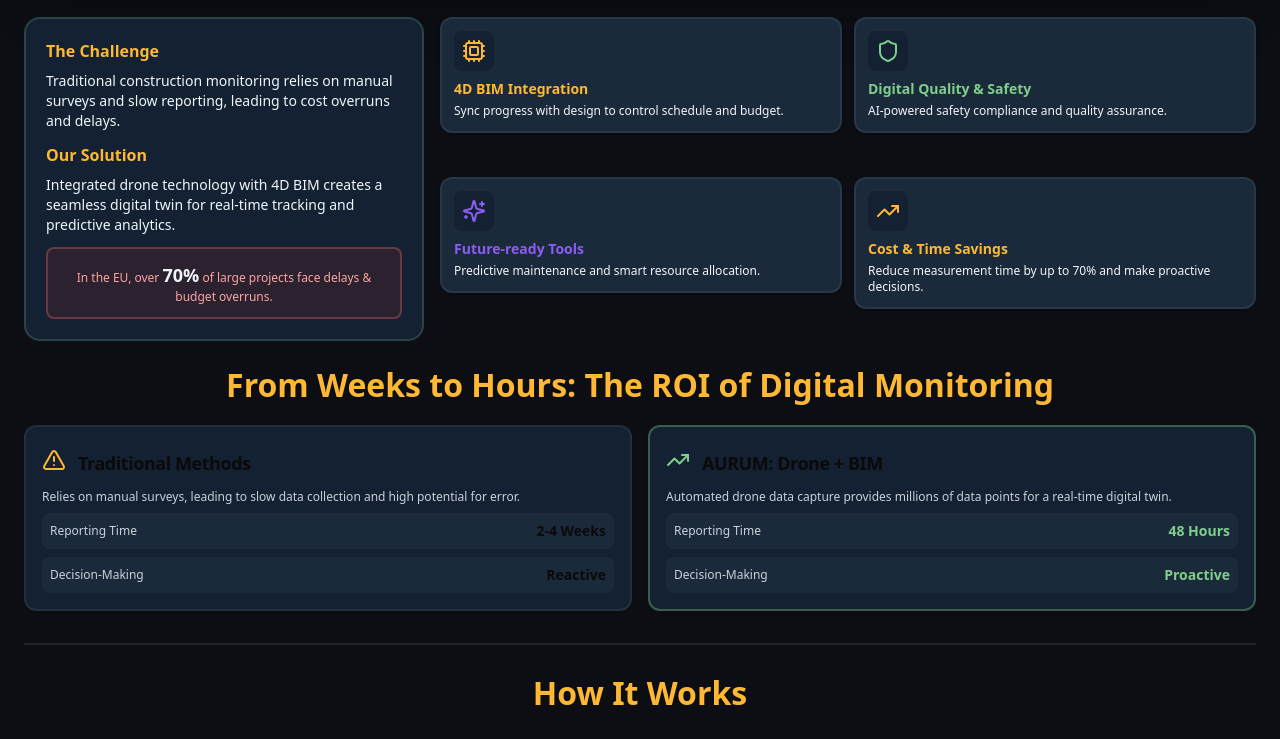
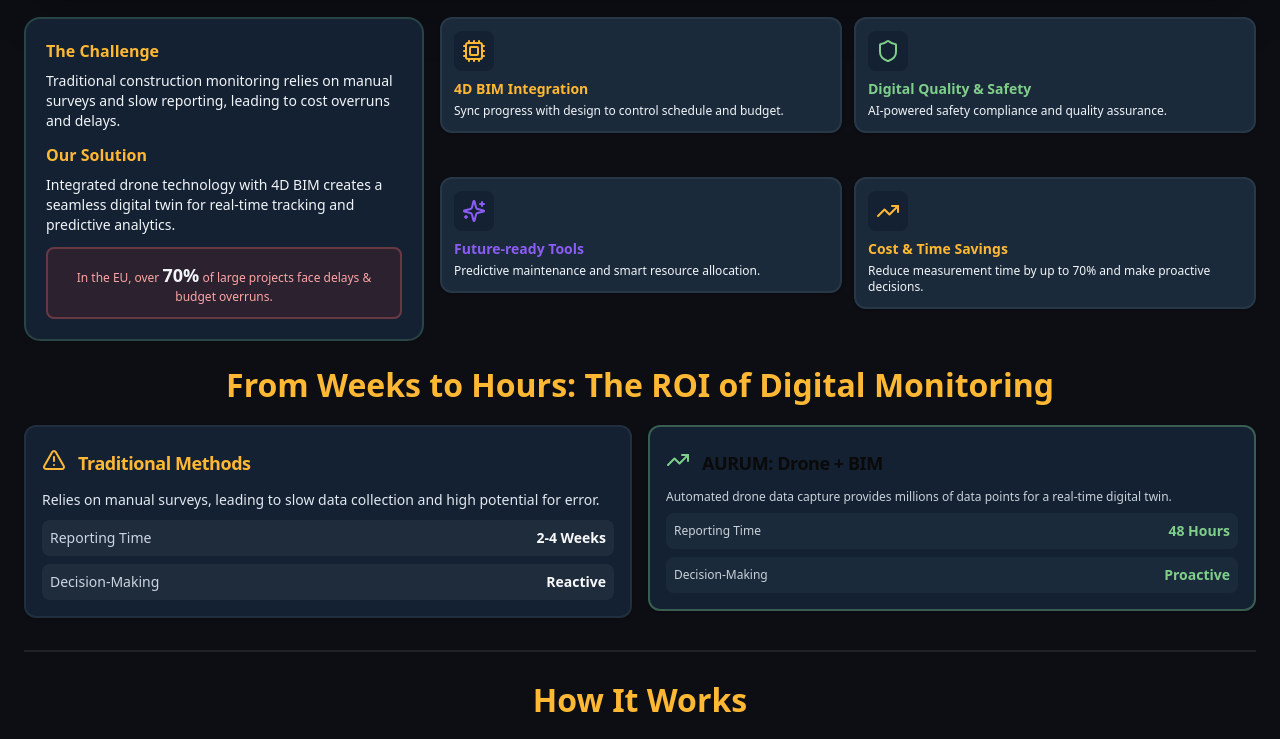
Before and after one commit to aurumbuildservers25/aurumbuildv2, a React (Vite) app: page /technology in a window 1280 px wide. Shown: the part 424-1163 px from the top of the page. Built offline with nearby package versions, Linux system fonts and the light colour scheme.

Commit message:
Update technology.jsx

```diff
--- a/src/pages/technology.jsx
+++ b/src/pages/technology.jsx
@@ -340,43 +340,76 @@ export default function Technology({ division = "industrial" }) {
 
               <div className="grid md:grid-cols-2 gap-4 mb-8">
                 {/* Traditional methods */}
+
        <motion.div>
   <Card
     className="border-2 p-4"
-                    style={{ backgroundColor: palette.cardBg, borderColor: palette.border }}
+    style={{
+      backgroundColor: palette.cardBg,
+      borderColor: palette.border,
+    }}
   >
     <CardHeader className="p-0 mb-3 flex-row items-center gap-3">
       <AlertTriangle
         className="w-6 h-6 flex-shrink-0"
         style={{ color: palette.accent }}
       />
-                      <CardTitle className="text-base sm:text-lg">
+      <CardTitle
+        className="text-base sm:text-lg font-semibold"
+        style={{ color: palette.accent }}
+      >
         {tech.roi_traditional_title}
       </CardTitle>
     </CardHeader>
+
     <CardContent className="p-0 space-y-2 text-sm">
-                      <p className="text-xs" style={{ color: palette.subtext }}>
+      <p
+        className="text-sm leading-relaxed"
+        style={{ color: isIndustrial ? "#E2E8F0" : "#2D3748" }}
+      >
         {tech.roi_traditional_desc}
       </p>
+
       <div
         className="flex justify-between items-center p-2 rounded-lg"
-                        style={{ backgroundColor: palette.cardBg2 }}
+        style={{
+          backgroundColor: isIndustrial
+            ? "rgba(255,255,255,0.05)"
+            : "rgba(36,50,75,0.06)",
+        }}
       >
-                        <span className="text-xs" style={{ color: palette.subtext }}>
+        <span
+          className="text-sm"
+          style={{ color: isIndustrial ? "#CBD5E1" : "#4A5568" }}
+        >
           {tech.roi_traditional_report_time}
         </span>
-                        <span className="font-bold text-sm">
+        <span
+          className="font-bold text-sm"
+          style={{ color: isIndustrial ? "#F8FAFC" : "#1A202C" }}
+        >
           {tech.roi_traditional_report_value}
         </span>
       </div>
+
       <div
         className="flex justify-between items-center p-2 rounded-lg"
-                        style={{ backgroundColor: palette.cardBg2 }}
+        style={{
+          backgroundColor: isIndustrial
+            ? "rgba(255,255,255,0.05)"
+            : "rgba(36,50,75,0.06)",
+        }}
       >
-                        <span className="text-xs" style={{ color: palette.subtext }}>
+        <span
+          className="text-sm"
+          style={{ color: isIndustrial ? "#CBD5E1" : "#4A5568" }}
+        >
           {tech.roi_traditional_decision}
         </span>
-                        <span className="font-bold text-sm">
+        <span
+          className="font-bold text-sm"
+          style={{ color: isIndustrial ? "#F8FAFC" : "#1A202C" }}
+        >
           {tech.roi_traditional_decision_value}
         </span>
       </div>
```
Lines whose indentation alone changed are shown as unchanged.
